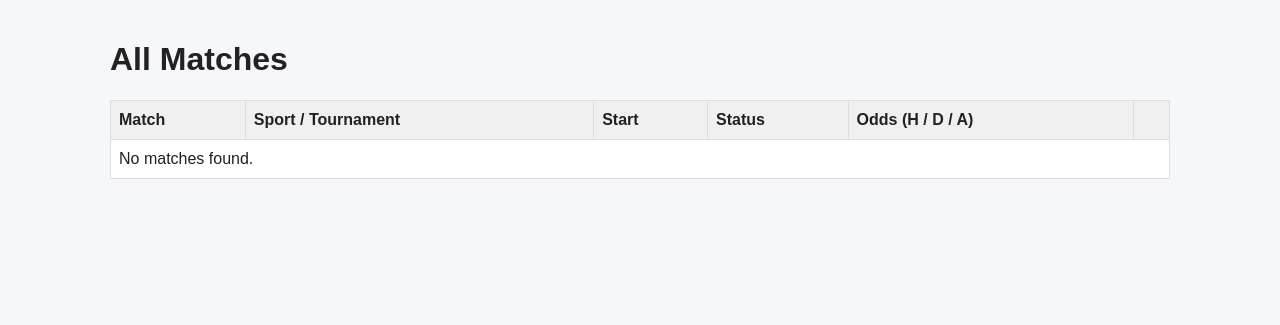
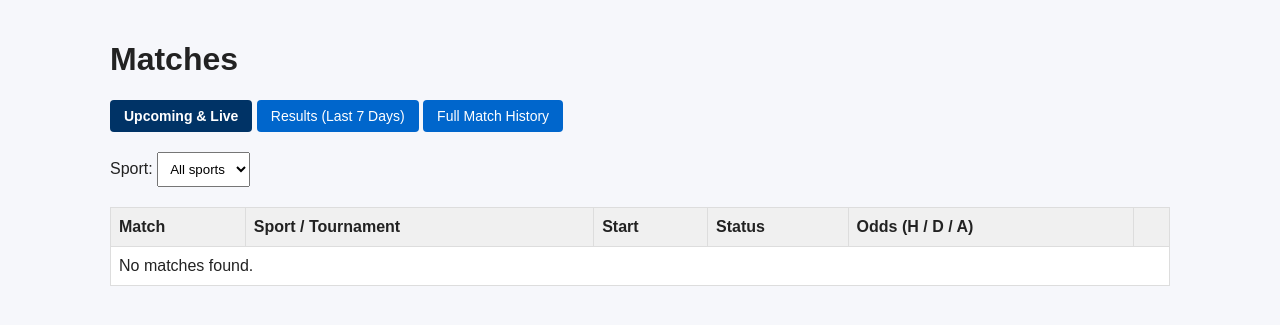
Before and after one commit to nomanayubb/quickpaybet, a Django app: page /matches/ in a window 1280 px wide. Shown: the part 82-407 px from the top of the page. Run offline with Django 5.2, Linux system fonts and the light colour scheme; data that the repository does not hold is empty; parts of the project's set-up code (start-up, migrations or seed data) failed here and were passed over.

Commit message:
feat: public Matches page views + bet status tabs with plain-language logic
For the public/user-facing site (not the admin panel):

- Matches page (/matches/) now has three views: Upcoming & Live (default),
  Results (finished matches from the last 7 days, any sport), and Full
  Match History (everything, any age). Optional sport filter (football,
  cricket, whatever is active) works across all three.
- My Bets and My Parlay Bets pages now have status tabs - Open / Won /
  Lost / Cancelled / All - each with a one-line plain-language explanation
  of what that status actually means. Both are now ordered most-recent-
  first (neither was ordered at all before).

Verified precisely with real data: an upcoming match, one finished 2 days
ago, and one finished 20 days ago were each shown/hidden exactly as
expected across all three match views and the sport filter; a pending bet
correctly appears under "Open" and disappears under "Won".

All 18 tests pass.

Co-Authored-By: Claude Sonnet 5 <noreply@anthropic.com>

```diff
--- a/backend/apps/web/views.py
+++ b/backend/apps/web/views.py
@@ -1335,17 +1335,50 @@ def password_reset_confirm_view(request):
 
 
 def matches_view(request):
-    matches_list = Match.objects.select_related('sport', 'tournament').order_by('start_time')
+    """
+    Three views for a regular visitor:
+      - upcoming (default): scheduled/live matches, soonest first
+      - results: finished matches from the last 7 days, most recent first
+      - all: full match history, every sport, most recent first
+    Optionally narrowed to one sport (football, cricket, whatever is active).
+    """
+    view = request.GET.get('view', 'upcoming').strip()
+    if view not in ('upcoming', 'results', 'all'):
+        view = 'upcoming'
+    sport_slug = request.GET.get('sport', '').strip()
+
+    matches_list = Match.objects.select_related('sport', 'tournament')
+    if sport_slug:
+        matches_list = matches_list.filter(sport__slug=sport_slug)
+
+    if view == 'results':
+        seven_days_ago = timezone.now() - timedelta(days=7)
+        matches_list = matches_list.filter(
+            status=Match.Status.FINISHED,
+            start_time__gte=seven_days_ago,
+        ).order_by('-start_time')
+    elif view == 'all':
+        matches_list = matches_list.order_by('-start_time')
+    else:
+        matches_list = matches_list.filter(
+            status__in=[Match.Status.SCHEDULED, Match.Status.LIVE],
+        ).order_by('start_time')
+
     paginator = Paginator(matches_list, 20)
     page_number = request.GET.get('page')
     matches = paginator.get_page(page_number)
 
+    sports = Sport.objects.filter(is_active=True).order_by('name')
+
     return render(
         request,
         'web/matches.html',
         {
             'matches': matches,
             'page_obj': matches,
+            'sports': sports,
+            'selected_sport': sport_slug,
+            'view': view,
             'active': 'matches',
         },
     )
@@ -1471,14 +1504,33 @@ def parlay_bet_view(request):
         },
     )
 
+PARLAY_STATUS_FILTERS = {
+    'open': (ParlayBet.Status.PENDING, 'Open', 'At least one leg hasn’t been settled yet.'),
+    'won': (ParlayBet.Status.WON, 'Won', 'Every leg won — payout has been added to your wallet.'),
+    'lost': (ParlayBet.Status.LOST, 'Lost', 'At least one leg lost, so the whole parlay lost.'),
+    'cancelled': (ParlayBet.Status.REFUNDED, 'Cancelled', 'A leg was cancelled and no leg lost — your stake was refunded in full.'),
+}
+
+
 @login_required
 def parlay_history_view(request):
-    parlays = ParlayBet.objects.filter(user=request.user).prefetch_related('legs__match')
+    status_filter = request.GET.get('status', 'all').strip()
+    parlays = ParlayBet.objects.filter(user=request.user).prefetch_related('legs__match').order_by('-created_at')
+    if status_filter in PARLAY_STATUS_FILTERS:
+        parlays = parlays.filter(status=PARLAY_STATUS_FILTERS[status_filter][0])
+
+    paginator = Paginator(parlays, 25)
+    parlays_page = paginator.get_page(request.GET.get('page'))
+
     return render(
         request,
         'web/parlay_history.html',
         {
-            'parlays': parlays,
+            'parlays': parlays_page,
+            'page_obj': parlays_page,
+            'status_filter': status_filter,
+            'status_filters': PARLAY_STATUS_FILTERS,
+            'status_description': PARLAY_STATUS_FILTERS.get(status_filter, (None, None, None))[2],
             'active': 'parlay_history',
         },
     )
@@ -1614,7 +1666,34 @@ def confirm_deposit_view(request, deposit_id):
             _wallet_context(request.user, {'error': _error_message(exc)}),
         )
 
+BET_STATUS_FILTERS = {
+    # query param value -> (Bet.Status value, user-facing label, explanation)
+    'open': (Bet.Status.PENDING, 'Open', 'The match hasn’t finished yet, or the result hasn’t been settled.'),
+    'won': (Bet.Status.WON, 'Won', 'This selection won — payout has been added to your wallet.'),
+    'lost': (Bet.Status.LOST, 'Lost', 'This selection did not win.'),
+    'cancelled': (Bet.Status.REFUNDED, 'Cancelled', 'The match was cancelled — your stake was refunded in full.'),
+}
+
+
 @login_required
 def bet_history_view(request):
-    bets = Bet.objects.filter(user=request.user).select_related('match', 'match__sport')
-    return render(request, 'web/bet_history.html', {'bets': bets, 'active': 'bets'})
+    status_filter = request.GET.get('status', 'all').strip()
+    bets = Bet.objects.filter(user=request.user).select_related('match', 'match__sport').order_by('-created_at')
+    if status_filter in BET_STATUS_FILTERS:
+        bets = bets.filter(status=BET_STATUS_FILTERS[status_filter][0])
+
+    paginator = Paginator(bets, 25)
+    bets_page = paginator.get_page(request.GET.get('page'))
+
+    return render(
+        request,
+        'web/bet_history.html',
+        {
+            'bets': bets_page,
+            'page_obj': bets_page,
+            'status_filter': status_filter,
+            'status_filters': BET_STATUS_FILTERS,
+            'status_description': BET_STATUS_FILTERS.get(status_filter, (None, None, None))[2],
+            'active': 'bets',
+        },
+    )
--- a/backend/templates/web/base.html
+++ b/backend/templates/web/base.html
@@ -31,6 +31,7 @@
             font-size: 14px;
         }
         .btn:hover { background: #00509a; }
+        .btn.active { background: #003366; font-weight: bold; }
         .error { background: #ffdddd; border: 1px solid #ffaaaa; padding: 8px; margin: 8px 0; }
         input, select { padding: 8px; margin: 4px 0; }
         .form-group { margin-bottom: 8px; }
--- a/backend/templates/web/matches.html
+++ b/backend/templates/web/matches.html
@@ -1,7 +1,26 @@
 {% extends 'web/base.html' %}
 
 {% block content %}
-    <h1>All Matches</h1>
+    <h1>Matches</h1>
+
+    <div style="margin-bottom: 16px;">
+        <a class="btn {% if view == 'upcoming' %}active{% endif %}" href="?view=upcoming{% if selected_sport %}&sport={{ selected_sport }}{% endif %}">Upcoming &amp; Live</a>
+        <a class="btn {% if view == 'results' %}active{% endif %}" href="?view=results{% if selected_sport %}&sport={{ selected_sport }}{% endif %}">Results (Last 7 Days)</a>
+        <a class="btn {% if view == 'all' %}active{% endif %}" href="?view=all{% if selected_sport %}&sport={{ selected_sport }}{% endif %}">Full Match History</a>
+    </div>
+
+    <form method="get" style="margin-bottom: 16px;">
+        <input type="hidden" name="view" value="{{ view }}">
+        <label>Sport:</label>
+        <select name="sport" onchange="this.form.submit()">
+            <option value="">All sports</option>
+            {% for sport in sports %}
+                <option value="{{ sport.slug }}" {% if sport.slug == selected_sport %}selected{% endif %}>{{ sport.name }}</option>
+            {% endfor %}
+        </select>
+        <noscript><button type="submit" class="btn">Filter</button></noscript>
+    </form>
+
     <table>
         <thead>
             <tr>
@@ -9,7 +28,11 @@
                 <th>Sport / Tournament</th>
                 <th>Start</th>
                 <th>Status</th>
-                <th>Odds (H / D / A)</th>
+                {% if view == 'upcoming' %}
+                    <th>Odds (H / D / A)</th>
+                {% else %}
+                    <th>Result</th>
+                {% endif %}
                 <th></th>
             </tr>
         </thead>
@@ -20,7 +43,17 @@
                     <td>{{ match.sport.name }} / {{ match.tournament.name|default:"-" }}</td>
                     <td>{{ match.start_time }}</td>
                     <td>{{ match.status }}</td>
-                    <td>{{ match.odds_home|default:"-" }} / {{ match.odds_draw|default:"-" }} / {{ match.odds_away|default:"-" }}</td>
+                    {% if view == 'upcoming' %}
+                        <td>{{ match.odds_home|default:"-" }} / {{ match.odds_draw|default:"-" }} / {{ match.odds_away|default:"-" }}</td>
+                    {% else %}
+                        <td>
+                            {% if match.home_score is not None %}
+                                {{ match.home_score }} : {{ match.away_score }}
+                            {% else %}
+                                &mdash;
+                            {% endif %}
+                        </td>
+                    {% endif %}
                     <td><a class="btn" href="{% url 'web:match_detail' match.pk %}">Open</a></td>
                 </tr>
             {% empty %}
@@ -32,11 +65,11 @@
     {% if page_obj.has_previous or page_obj.has_next %}
         <div style="margin-top: 20px;">
             {% if page_obj.has_previous %}
-                <a class="btn" href="?page={{ page_obj.previous_page_number }}">Previous</a>
+                <a class="btn" href="?page={{ page_obj.previous_page_number }}&view={{ view }}&sport={{ selected_sport }}">Previous</a>
             {% endif %}
             <span>Page {{ page_obj.number }} of {{ page_obj.paginator.num_pages }}</span>
             {% if page_obj.has_next %}
-                <a class="btn" href="?page={{ page_obj.next_page_number }}">Next</a>
+                <a class="btn" href="?page={{ page_obj.next_page_number }}&view={{ view }}&sport={{ selected_sport }}">Next</a>
             {% endif %}
         </div>
     {% endif %}
```
Also changed, not shown: backend/templates/web/bet_history.html (+20 -1 lines), backend/templates/web/parlay_history.html (+20 -1 lines), docs/PROJECT_MASTER_DOCUMENTATION and progress done until now.md (+1 -0 lines).
